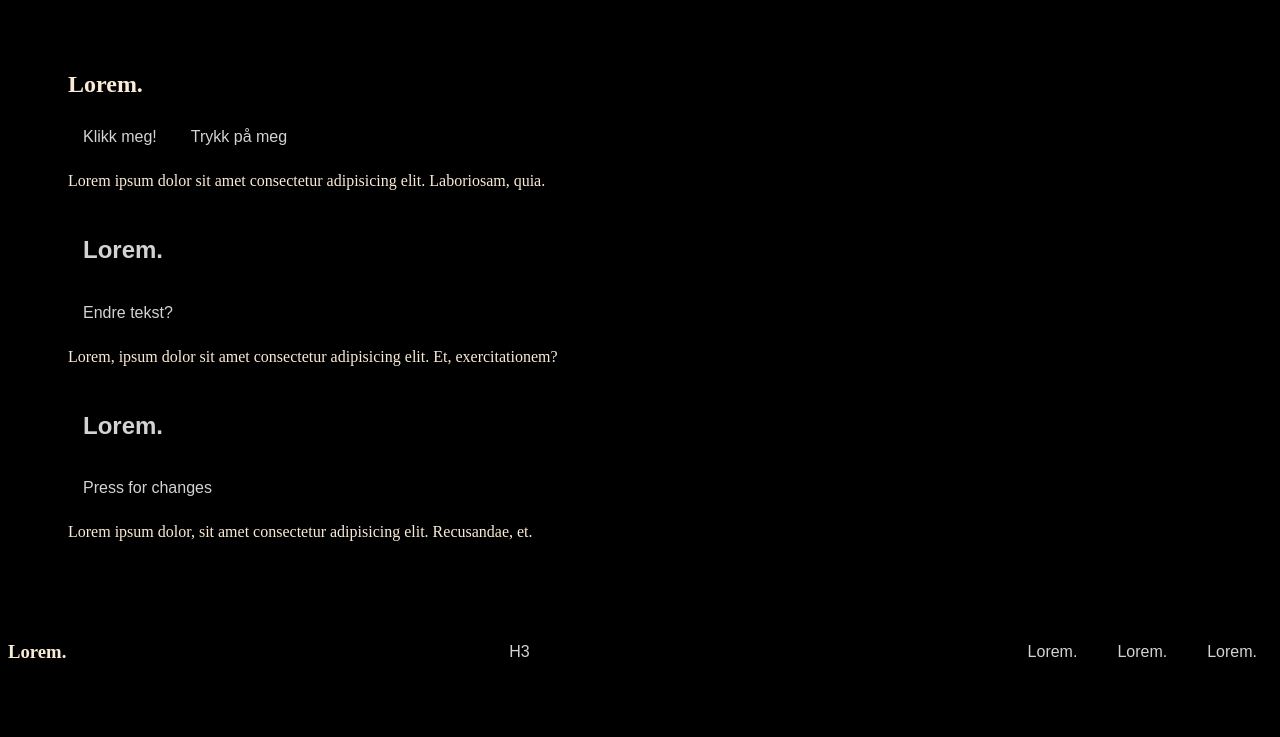
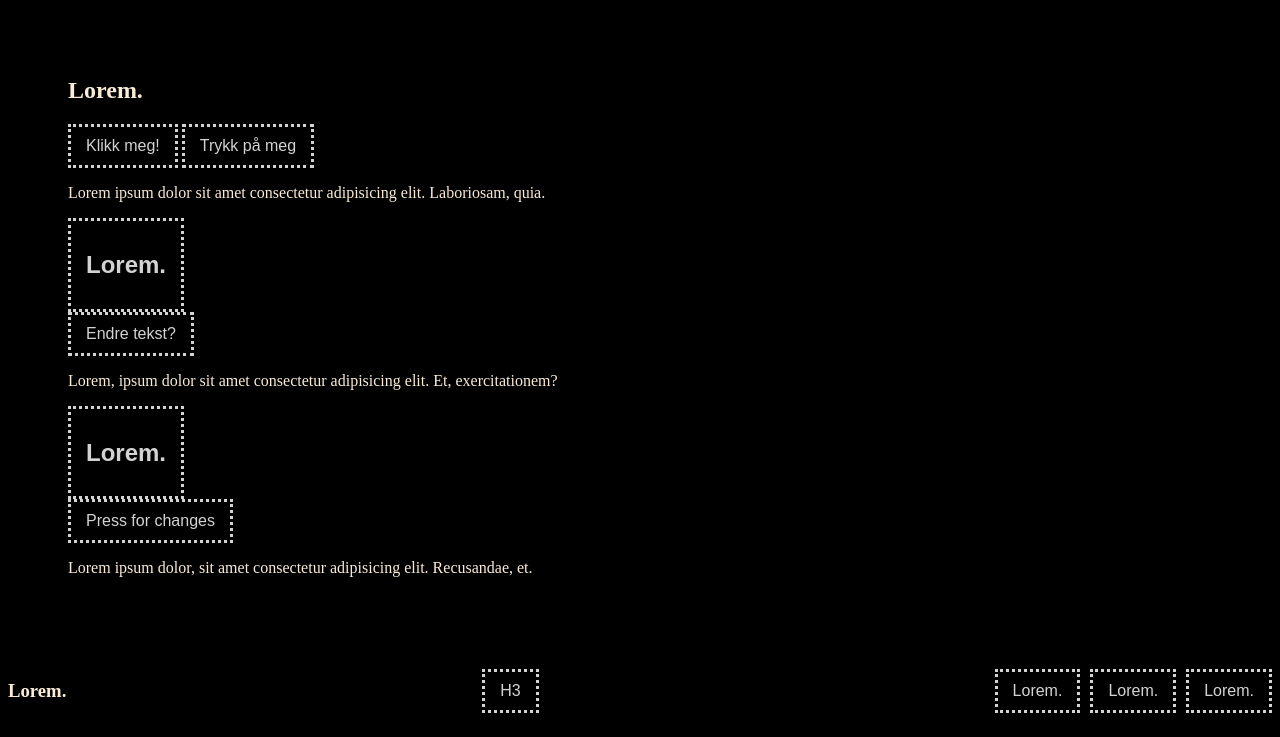
Before and after one commit to eirinedvinsen/stackblitz-kodeloftetg14Undervisning8, a website: page index.html in a window 1280 px wide. Shown: the part 151-888 px from the top of the page. Before the commit the page ends 846 px from the top, so only its background shows below. Drawn offline with Linux system fonts and the light colour scheme.

Commit message:
add border

```diff
--- a/styles.css
+++ b/styles.css
@@ -27,7 +27,7 @@ main {
 }
 button{
   background-color: black;
-  border: none;
+  border: dotted;
   color: lightgray;
   padding: 10px 15px;
   text-align: center;
```
